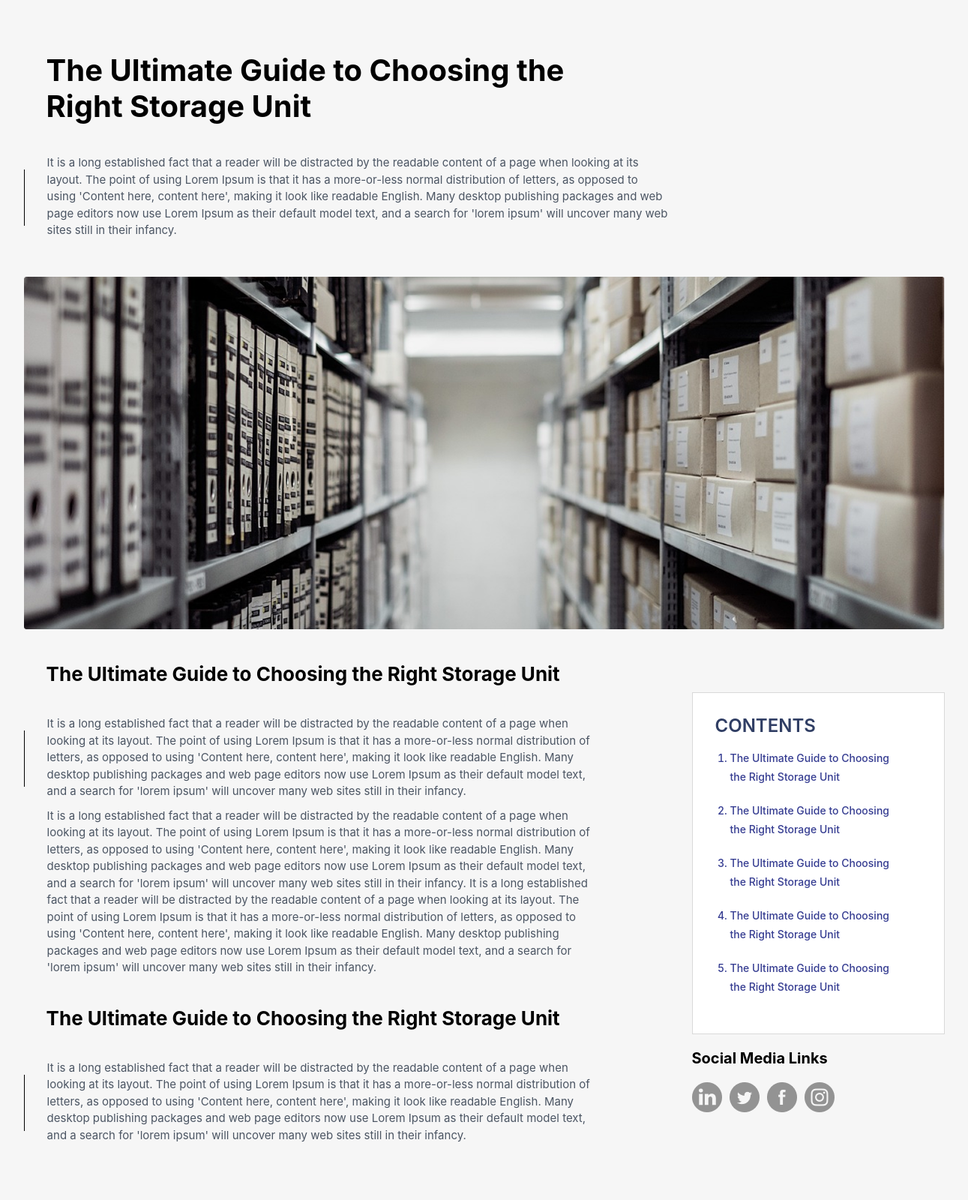
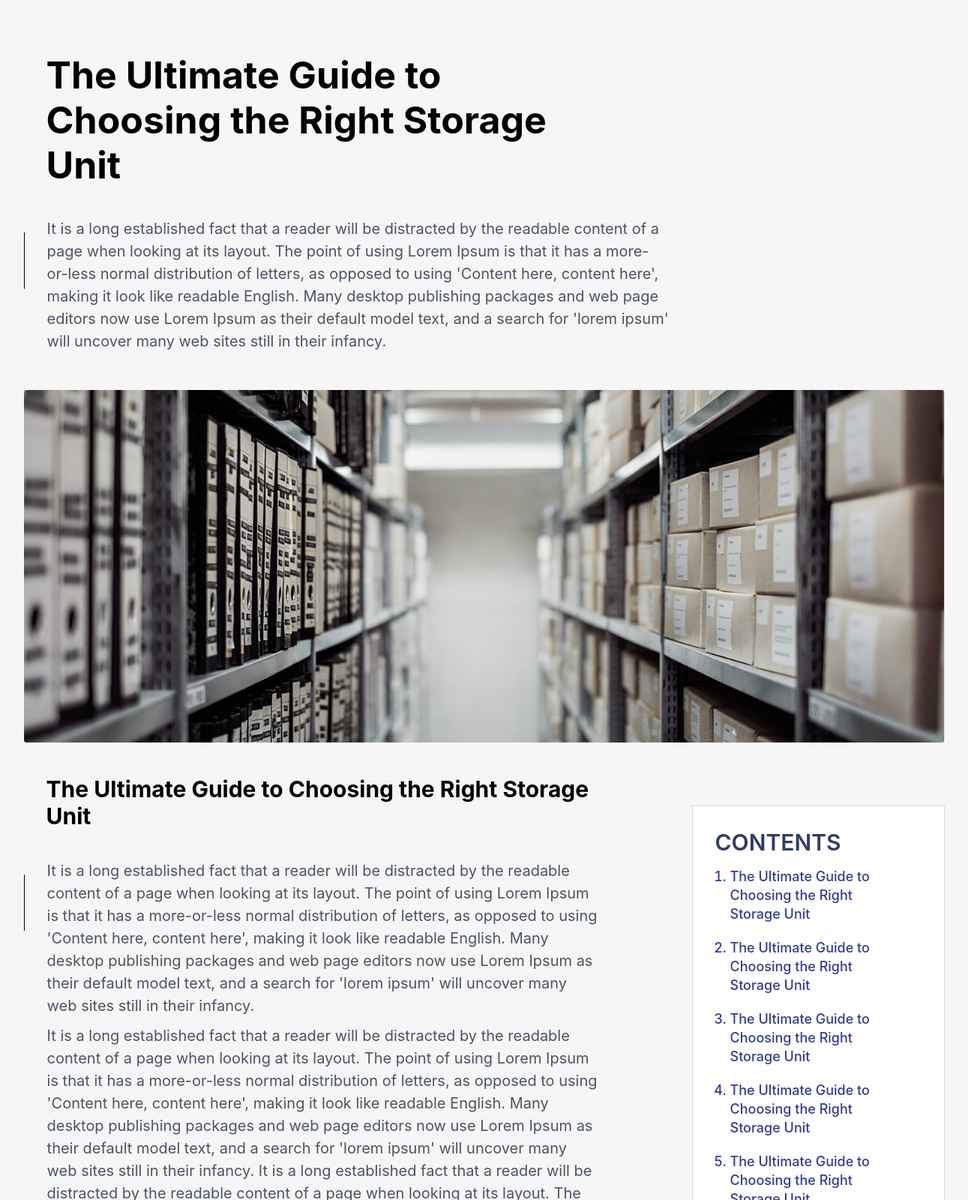
Before and after one commit to priyaqubit-pvt-ltd/flask-app, a Flask app: page /blog in a window 1536 px wide. Shown: the top 1600 px of the page at 75% size, without its empty margins (122-1413 px from the left). Run offline with Flask 3, Linux system fonts and the light colour scheme; some web fonts are replaced.

Commit message:
blog description page changed

```diff
--- a/static/css/blog.css
+++ b/static/css/blog.css
@@ -249,3 +249,48 @@ body {
 .contact-btn:hover {
   background-color: #333;
 }
+
+@media (min-width: 1440px) and (max-width: 1920px) {
+  .blog-title {
+    font-size: 50px;
+  }
+
+  .blog-description {
+    font-size: 20px;
+  }
+
+  .blog-content-title {
+	  font-size: 30px;
+  }
+
+
+  .blog-content-paras p {
+    font-size: 20px;
+  }
+  .content-index-title {
+	  font-size: 30px;
+  }
+  .content-index-list {
+	  font-size: 18px;
+  }
+  .content-social-media-title {
+	  font-size: 26px;
+  }
+  .contact-banner-content h3 {
+    font-size: 30px;
+  }
+  .contact-banner-content p {
+    font-size: 20px;
+  }
+  .contact-btn {
+    font-size: 18px;
+  }
+}
+
+@media only screen and (min-width: 768px) and (max-width: 1440px) {
+
+}
+
+@media only screen and (max-width: 767px) {
+
+}
```
Also changed, not shown: static/css/blogs.css (+14 -0 lines).
